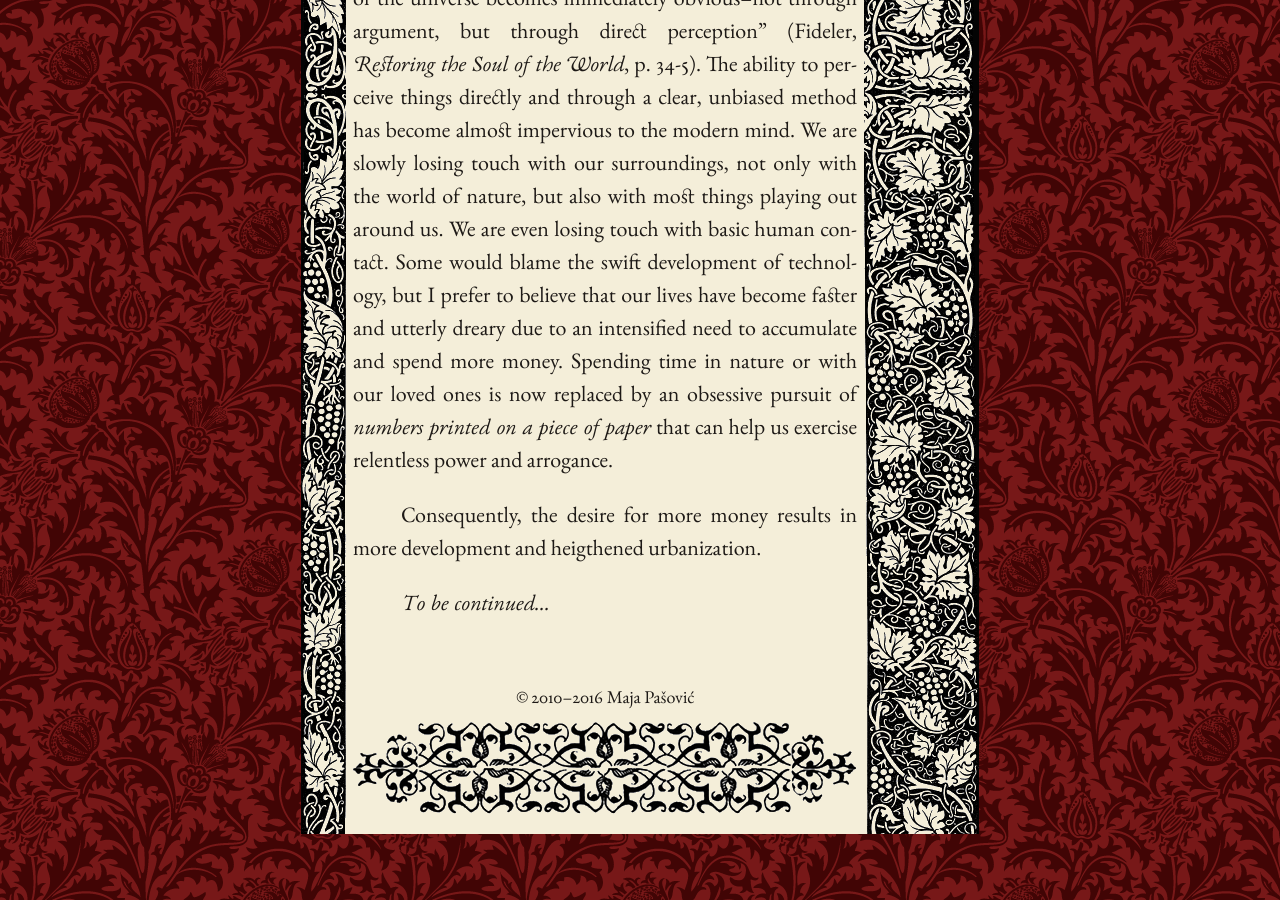
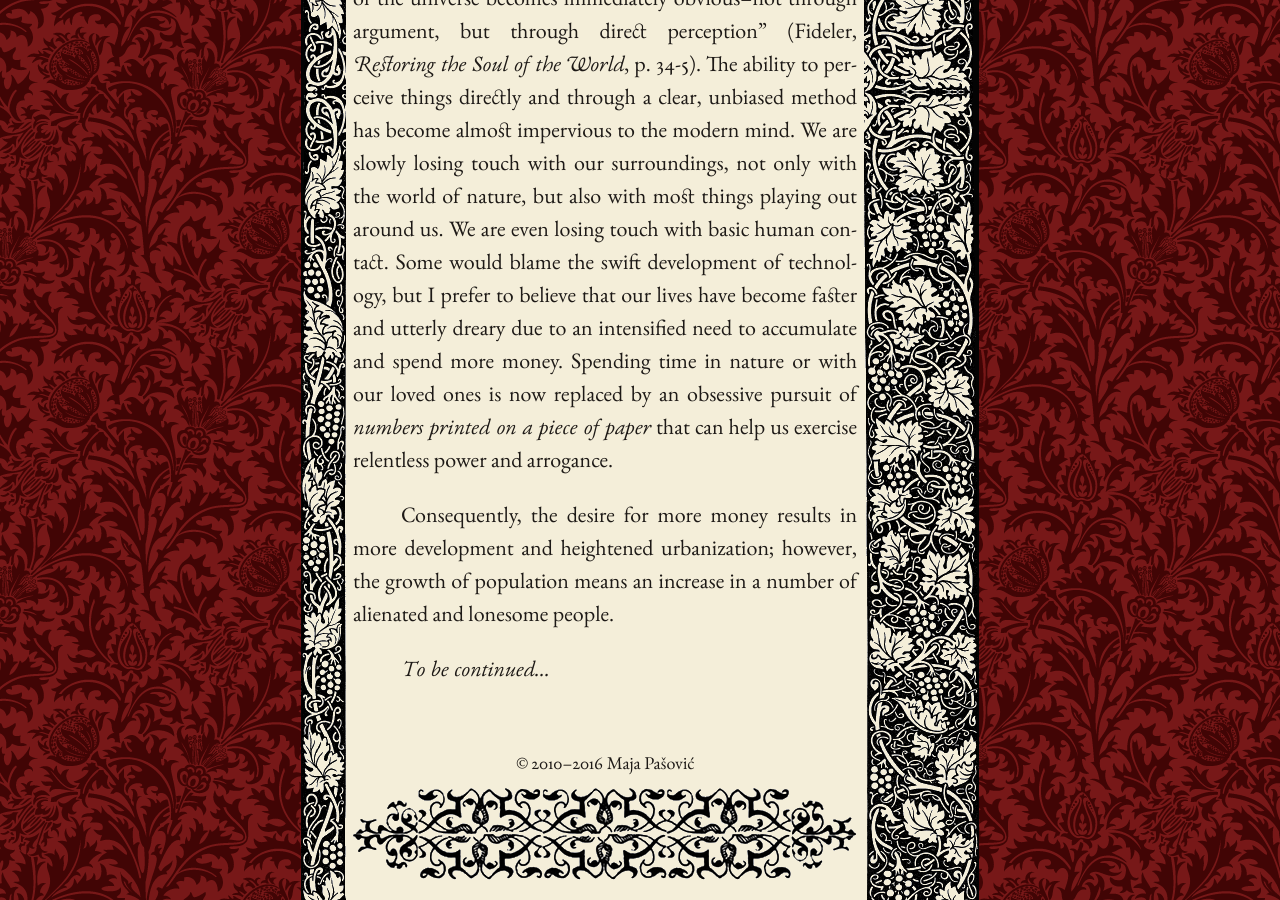
Before and after one commit to mpasovic/majapasovic.org, a Jekyll site: the page built from _posts/2016-07-06-a-lamenting-song-for-fireflies-progressive-destruction-of-the-environment-and-its-consequences.md, in a window 1280 px wide and 900 px high, scrolled down 3856 px. Built offline with Jekyll 4.4.1, drawn with Linux system fonts in a browser that asks for light colours; nearby versions of some CDN libraries.

Commit message:
Updated 2016-07-06-a-lamenting-song-for-fireflies-progressive-destruction-of-the-environment-and-its-consequences.md

```diff
--- a/_posts/2016-07-06-a-lamenting-song-for-fireflies-progressive-destruction-of-the-environment-and-its-consequences.md
+++ b/_posts/2016-07-06-a-lamenting-song-for-fireflies-progressive-destruction-of-the-environment-and-its-consequences.md
@@ -30,6 +30,6 @@ Then, one day--after the childhood age has reached the end--reality hits us with
 *****
 As Ancient Greeks believed, nature is in a constant whirl of creation and self-maintenance. "When the Greek philosopher Pythagoras first called the universe a *kosmos*, he did so because it is a living embodiment of nature's order, beauty, and harmony.[...] When we can view the exquisite grandeur of a forest, mountain range, or the form of a distant galaxy with a clear and untroubled heart, the beauty and harmony of the universe becomes immediately obvious--not through argument, but through direct perception" (Fideler, *Restoring the Soul of the World*, p. 34-5). The ability to perceive things directly and through a clear, unbiased method has become almost impervious to the modern mind. We are slowly losing touch with our surroundings, not only with the world of nature, but also with most things playing out around us. We are even losing touch with basic human contact. Some would blame the swift development of technology, but I prefer to believe that our lives have become faster and utterly dreary due to an intensified need to accumulate and spend more money. Spending time in nature or with our loved ones is now replaced by an obsessive pursuit of *numbers printed on a piece of paper* that can help us exercise relentless power and arrogance.
 
-Consequently, the desire for more money results in more development and heigthened urbanization.
+Consequently, the desire for more money results in more development and heightened urbanization; however, the growth of population means an increase in a number of alienated and lonesome people.
 
 *To be continued...*
```
